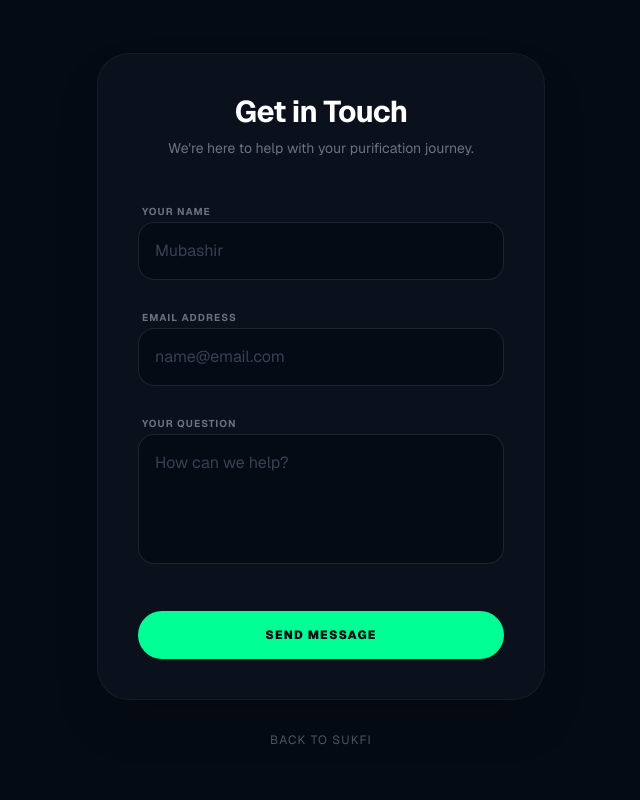
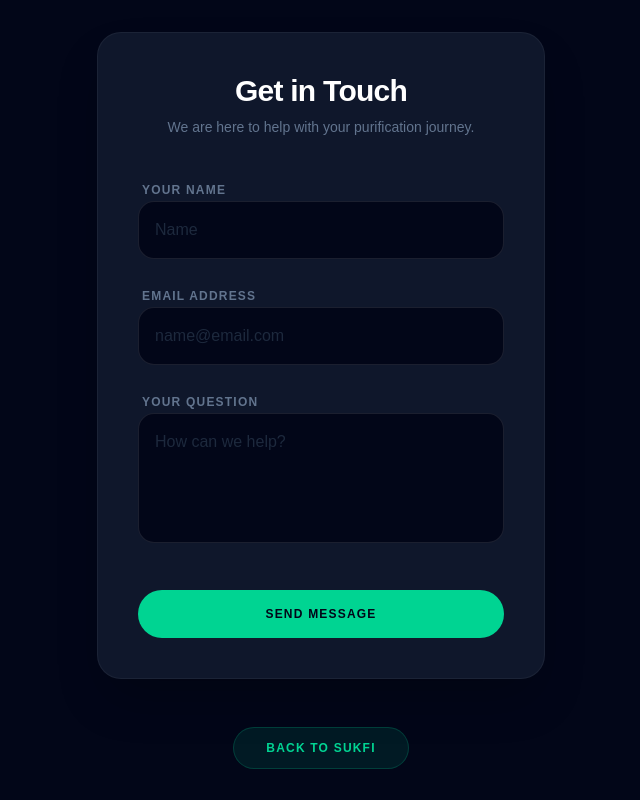
Before and after one commit to mubashiraden00-alt/Sukfi-waitlist, a Next.js app: page /contact in a window 1280 px wide. Shown: the whole page, without its empty margins (319-959 px from the left). Built offline with nearby package versions, Linux system fonts and the light colour scheme.

Commit message:
fix: safe and clean contact page, removed unicode issues

```diff
--- a/src/app/contact/page.tsx
+++ b/src/app/contact/page.tsx
@@ -1,56 +1,53 @@
 'use client';
-import { useState } from 'react';
 
 export default function ContactPage() {
-  const [status, setStatus] = useState('idle');
-
   return (
-    <div className="min-h-screen bg-[#050B15] flex flex-col items-center justify-center p-6 font-sans">
-      <div className="w-full max-w-md bg-[#0A101C] border border-white/5 p-10 rounded-[32px] shadow-2xl">
+    <div className="min-h-screen bg-slate-950 flex flex-col items-center justify-center p-6">
+      <div className="w-full max-w-md bg-slate-900 border border-white/5 p-10 rounded-3xl shadow-2xl">
         <div className="text-center mb-10">
           <h1 className="text-3xl font-bold text-white mb-2 tracking-tight">Get in Touch</h1>
-          <p className="text-gray-500 text-sm">We're here to help with your purification journey.</p>
+          <p className="text-slate-500 text-sm">We are here to help with your purification journey.</p>
         </div>
         <form className="space-y-6">
-          {/* BOX 1: NAME */}
           <div className="space-y-2">
-            <label className="text-[10px] uppercase tracking-widest text-gray-500 ml-1 font-bold">Your Name</label>
+            <label className="text-xs uppercase tracking-widest text-slate-500 ml-1 font-bold">Your Name</label>
             <input
               name="name"
-              placeholder="Mubashir"
-              className="w-full bg-[#050B15] border border-white/10 p-4 rounded-2xl text-white placeholder:text-gray-700 focus:border-[#00FF94] outline-none transition-all"
+              placeholder="Name"
+              className="w-full bg-slate-950 border border-white/10 p-4 rounded-2xl text-white placeholder:text-slate-800 focus:border-emerald-400 outline-none transition-all"
             />
           </div>
-          {/* BOX 2: EMAIL */}
           <div className="space-y-2">
-            <label className="text-[10px] uppercase tracking-widest text-gray-500 ml-1 font-bold">Email Address</label>
+            <label className="text-xs uppercase tracking-widest text-slate-500 ml-1 font-bold">Email Address</label>
             <input
               name="email"
               type="email"
               placeholder="name@email.com"
-              className="w-full bg-[#050B15] border border-white/10 p-4 rounded-2xl text-white placeholder:text-gray-700 focus:border-[#00FF94] outline-none transition-all"
+              className="w-full bg-slate-950 border border-white/10 p-4 rounded-2xl text-white placeholder:text-slate-800 focus:border-emerald-400 outline-none transition-all"
             />
           </div>
-          {/* BOX 3: THE QUESTION */}
           <div className="space-y-2">
-            <label className="text-[10px] uppercase tracking-widest text-gray-500 ml-1 font-bold">Your Question</label>
+            <label className="text-xs uppercase tracking-widest text-slate-500 ml-1 font-bold">Your Question</label>
             <textarea
               name="message"
               rows={4}
               placeholder="How can we help?"
-              className="w-full bg-[#050B15] border border-white/10 p-4 rounded-2xl text-white placeholder:text-gray-700 focus:border-[#00FF94] outline-none transition-all resize-none"
+              className="w-full bg-slate-950 border border-white/10 p-4 rounded-2xl text-white placeholder:text-slate-800 focus:border-emerald-400 outline-none transition-all resize-none"
             />
           </div>
           <button
             type="submit"
-            className="w-full bg-[#00FF94] text-[#050B15] font-black py-4 rounded-full hover:opacity-90 transition-all uppercase tracking-widest text-xs mt-4 active:scale-95"
+            className="w-full bg-emerald-400 text-slate-950 font-black py-4 rounded-full hover:brightness-110 active:scale-95 transition-all uppercase tracking-widest text-xs mt-4"
           >
             Send Message
           </button>
         </form>
       </div>
-      <a href="/" className="mt-8 text-gray-600 text-xs hover:text-white transition uppercase tracking-widest">
-        Back to Sukfi
+      {/* NEON BUBBLE: Removed the arrow symbol to prevent Unicode errors */}
+      <a href="/" className="mt-12 flex items-center gap-2 px-8 py-3 bg-emerald-400/10 border border-emerald-400/20 rounded-full hover:bg-emerald-400/20 transition-all">
+        <span className="text-emerald-400 text-xs uppercase tracking-widest font-black">
+          Back to Sukfi
+        </span>
       </a>
     </div>
   );
```
